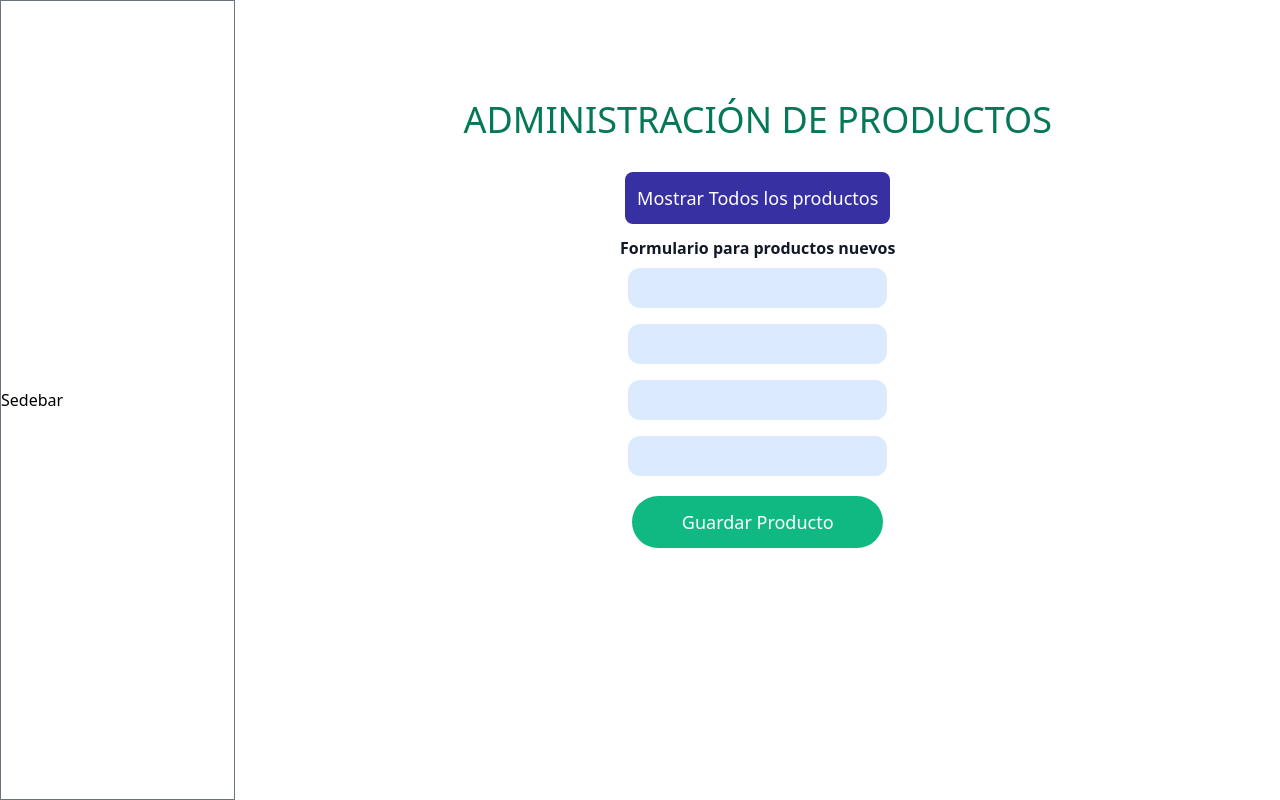
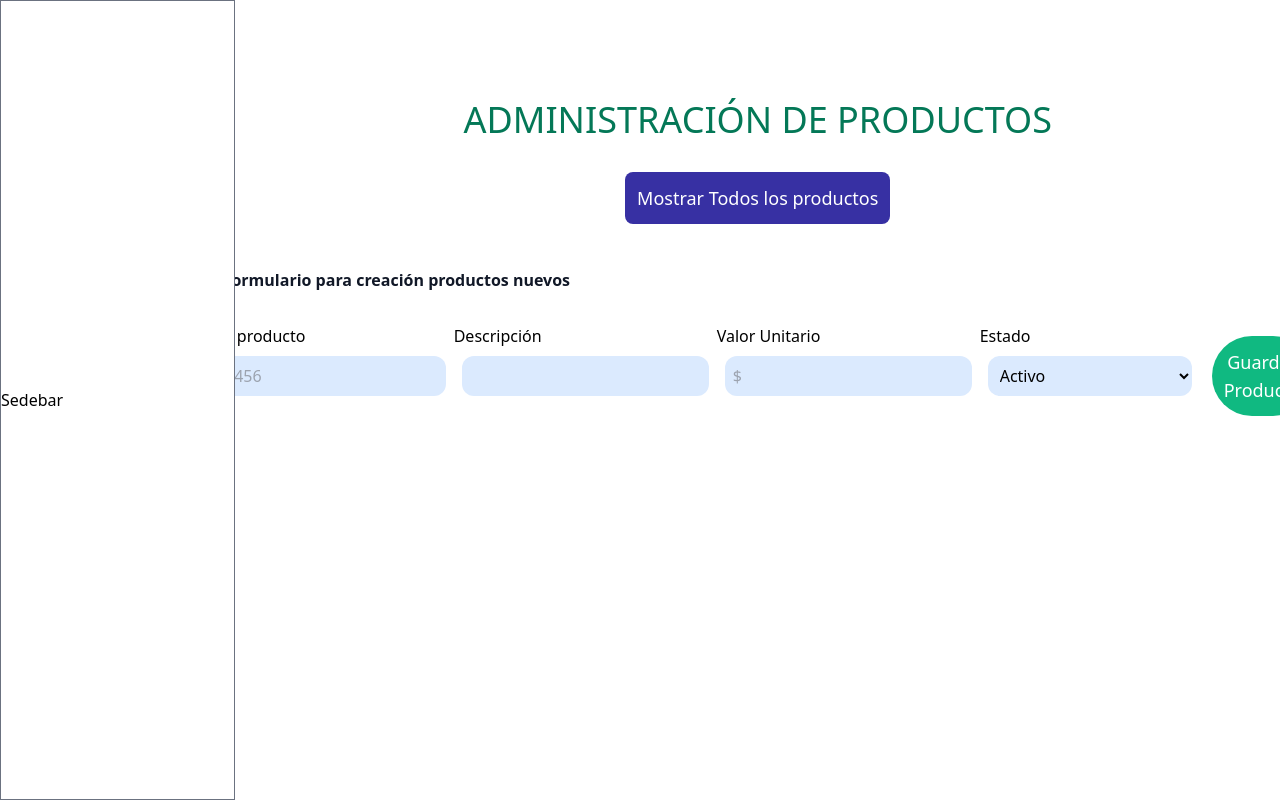
Before and after one commit to OscarHub90/Concesionario2021, a React (Create React App) app: page /admin/productos in a window 1280 px wide. Both pictures are taken after a click on the button "Crear Nuevo Producto". Built offline with nearby package versions, Linux system fonts and the light colour scheme.

Commit message:
Se reorganiza el formulario para crear nuevos productos, se crean las variables para recibir datos y se asigna el estado a cada input

```diff
--- a/src/pages/admin/Productos.jsx
+++ b/src/pages/admin/Productos.jsx
@@ -72,8 +72,8 @@ const TablaProdructos = ( { listaProductos } ) => {
         <table >
             <thead>
                 <tr>
-                    <th>Codigo</th>
-                    <th>Nombre</th>
+                    <th>ID De producto</th>
+                    <th>Descripción</th>
                     <th>Valor</th>
                     <th>Estado</th>
                 </tr>
@@ -96,14 +96,62 @@ const TablaProdructos = ( { listaProductos } ) => {
 };
 
 const FormularioCreaciónProductos = () => {
+
+    //Se crean las variables para almacenar la información de los productos
+    const [idProducto, setidProducto] = useState();
+    const [nombre, setnombre] = useState();
+    const [valor, setvalor] = useState();
+    const [estado, setestado] = useState();
+
     return (<div className="flex flex-col justify-center">
-            <h2 className="text-gray-900 font-extrabold">Formulario para productos nuevos</h2>
-            <form className= " grid grid-cols-1">
-                <input className="border-gray-700 bg-blue-100 m-2 p-2 rounded-xl" type="text" />
-                <input className="border-gray-700 bg-blue-100 m-2 p-2 rounded-xl" type="text" />
-                <input className="border-gray-700 bg-blue-100 m-2 p-2 rounded-xl" type="text" />
-                <input className="border-gray-700 bg-blue-100 m-2 p-2 rounded-xl" type="text" />
-                <button className="rounded-full  bg-green-500 hover:bg-green-700 p-3 m-3 text-lg text-white">Guardar Producto</button>
+            <h2 className="text-gray-900 font-extrabold m-8">Formulario para creación productos nuevos</h2>
+            <form className= " flex flex-auto grid-cols-1">
+                <label htmlFor="código"> ID De producto
+                    <input
+                    name="código"
+                    className="border-gray-700 bg-blue-100 m-2 p-2 rounded-xl" type="text" placeholder="123456"
+
+                    value={idProducto}
+                    onChange={(e) => {
+                        setidProducto(e.target.value);
+                    }}
+                    />
+                </label>
+                <label htmlFor="nombre"> Descripción
+                    <input
+                    name="nombre"
+                    className="border-gray-700 bg-blue-100 m-2 p-2 rounded-xl" type="text"
+
+                    value={nombre}
+                    onChange={(e) => {
+                        setnombre(e.target.value);
+                    }}
+                    />
+                </label>
+                <label htmlFor="valor"> Valor Unitario
+                    <input
+                    name="valor"
+                    className="border-gray-700 bg-blue-100 m-2 p-2 rounded-xl" type="text" placeholder="$"
+                    value={valor}
+                    onChange={(e) => {
+                        setvalor(e.target.value);
+                    }}
+                    />
+                </label>
+                <label htmlFor="estado"> Estado
+                    <select
+                    value={estado}
+                    onChange={(e) => {
+                        setestado(e.target.value);
+                    }}
+                    className="border-gray-700 bg-blue-100 m-2 p-2 rounded-xl" type="text">
+                    <option disabled>Seleccione una opción</option>
+                        <option >Activo</option>
+                        <option >Inactivo</option>
+                    </select>
+                </label>
+
+                <button type='submit'className="rounded-full  bg-green-500 hover:bg-green-700 p-3 m-3 text-lg text-white">Guardar Producto</button>
             </form>
           </div>
     )
```
